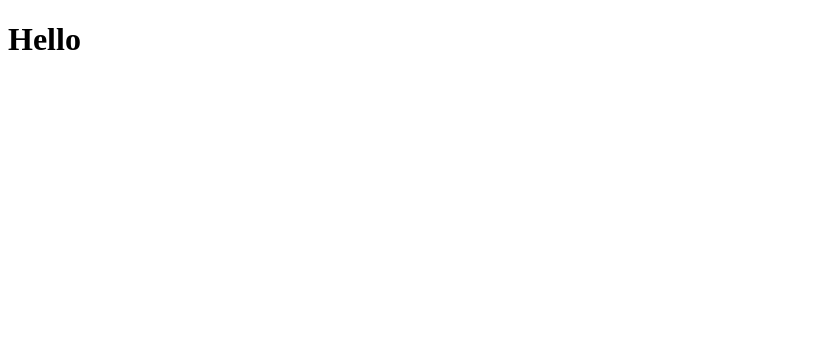
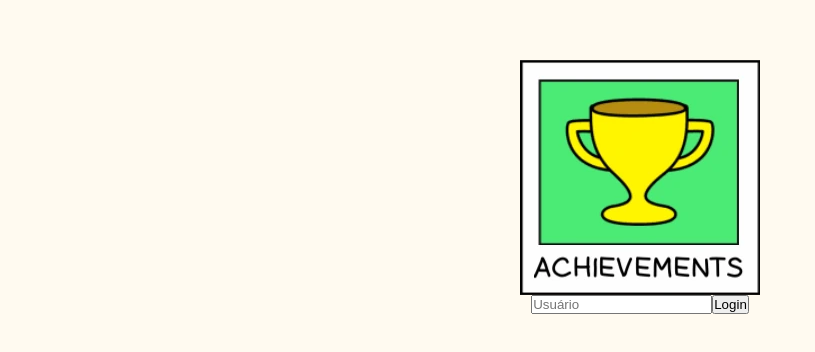
Before and after one commit to Smurf-Highlander/achievementWarehouse, a React (Create React App) app: page / in a window 1280 px wide. Shown: the top 352 px of the page, without its empty margins (0-815 px from the left). Built offline with nearby package versions, Linux system fonts and the light colour scheme.

Commit message:
adicionando logo e estilizações

```diff
--- a/src/App.js
+++ b/src/App.js
@@ -1,9 +1,14 @@
-import React from 'react'
+import React, { Fragment } from 'react'
+import Login from './pages/Login'
 
-function App() {
-  return (
-    <h1>Hello</h1>
+import GlobalStyle from './styles/global'
+
+const App = () =>  (
+    <Fragment>
+      <Login />
+      <GlobalStyle />
+    </Fragment>
   )
-}
 
-export default App;
+
+export default App
--- /dev/null
+++ b/src/components/container/index.js
@@ -0,0 +1,8 @@
+import styled from 'styled-components'
+
+export const Container = styled.div`
+    display: flex;
+    flex-direction: column;
+    align-items: center;
+    padding-top: 60px;
+`
--- /dev/null
+++ b/src/pages/Login.js
@@ -0,0 +1,16 @@
+import React from 'react'
+import { Container } from '../components/container/index'
+
+import Logo from '../assets/achievements.webp'
+
+const Login = () => (
+    <Container>
+        <img src={Logo} />
+        <form>
+            <input type="text" placeholder="Usuário" />
+            <button type="submit">Login</button>
+        </form>
+    </Container>
+)
+
+export default Login
--- a/src/styles/global.js
+++ b/src/styles/global.js
@@ -8,6 +8,9 @@ const GlobalStyle = createGlobalStyle`
    }
 
    body {
-       background: #919;
+       background: #FFFAF0;
+       font-family: "Times New Roman", Times, serif;
    }
 `
+
+export default GlobalStyle
```
Also changed, not shown: src/assets/achievements.webp (added), src/components/form/index.js (added).
